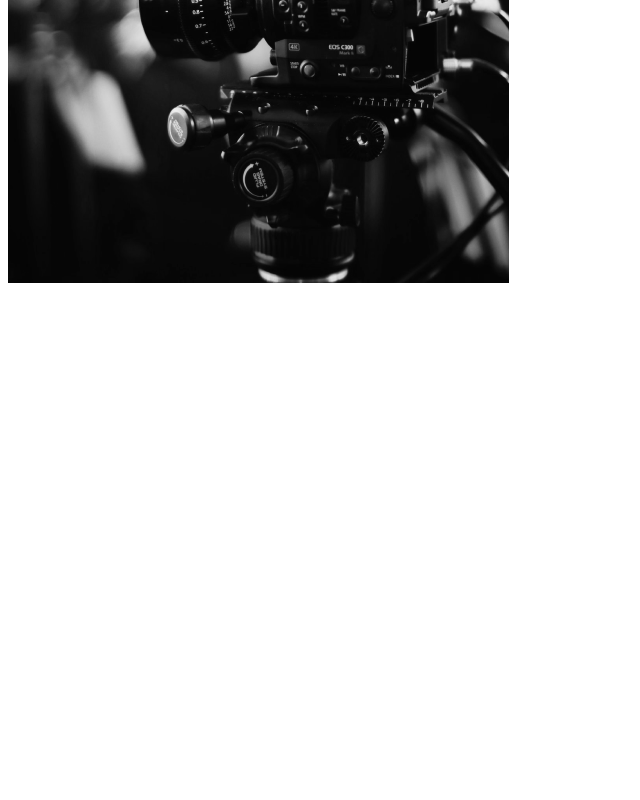
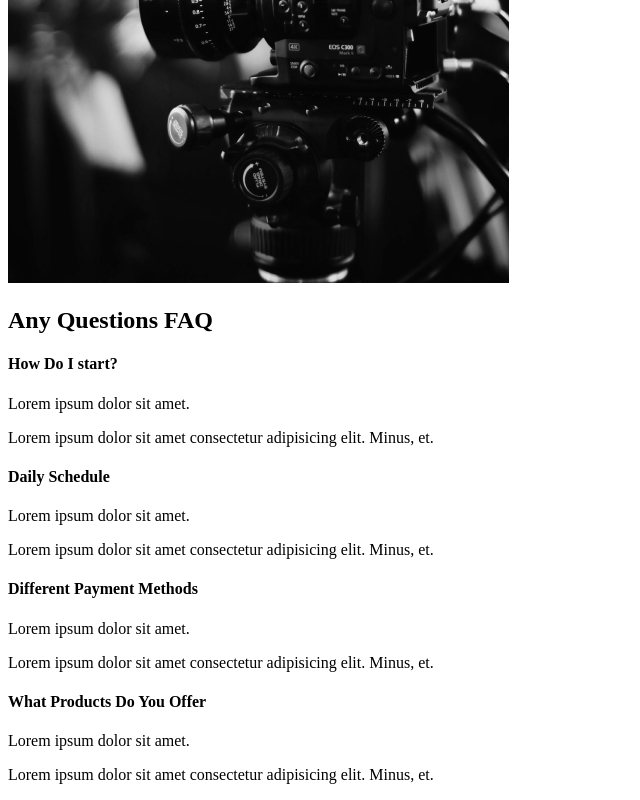
Before and after one commit to isskor/creative-portflio, a React (Create React App) app: page / in a window 1280 px wide. Shown: the part 2099-2899 px from the top of the page, without its empty margins (0-640 px from the left). Before the commit the page ends 2394 px from the top, so only its background shows below. Built offline with nearby package versions, Linux system fonts and the light colour scheme.

Commit message:
Faq section

```diff
--- /dev/null
+++ b/src/components/FaqSection.js
@@ -0,0 +1,49 @@
+import React from "react";
+
+const FaqSection = () => {
+  return (
+    <div>
+      <h2>
+        Any Questions <span>FAQ</span>
+      </h2>
+      <div className="question">
+        <h4>How Do I start?</h4>
+        <div className="answer">
+          <p>Lorem ipsum dolor sit amet.</p>
+          <p>
+            Lorem ipsum dolor sit amet consectetur adipisicing elit. Minus, et.
+          </p>
+        </div>
+      </div>
+      <div className="question">
+        <h4>Daily Schedule</h4>
+        <div className="answer">
+          <p>Lorem ipsum dolor sit amet.</p>
+          <p>
+            Lorem ipsum dolor sit amet consectetur adipisicing elit. Minus, et.
+          </p>
+        </div>
+      </div>
+      <div className="question">
+        <h4>Different Payment Methods</h4>
+        <div className="answer">
+          <p>Lorem ipsum dolor sit amet.</p>
+          <p>
+            Lorem ipsum dolor sit amet consectetur adipisicing elit. Minus, et.
+          </p>
+        </div>
+      </div>
+      <div className="question">
+        <h4>What Products Do You Offer</h4>
+        <div className="answer">
+          <p>Lorem ipsum dolor sit amet.</p>
+          <p>
+            Lorem ipsum dolor sit amet consectetur adipisicing elit. Minus, et.
+          </p>
+        </div>
+      </div>
+    </div>
+  );
+};
+
+export default FaqSection;
--- a/src/pages/AboutUs.js
+++ b/src/pages/AboutUs.js
@@ -1,5 +1,6 @@
 import React from "react";
 import AboutSection from "../components/AboutSection";
+import FaqSection from "../components/FaqSection";
 import ServicesSection from "../components/ServicesSection";
 
 const AboutUs = () => {
@@ -7,6 +8,7 @@
     <>
       <AboutSection />
       <ServicesSection />
+      <FaqSection />
     </>
   );
 };
```
